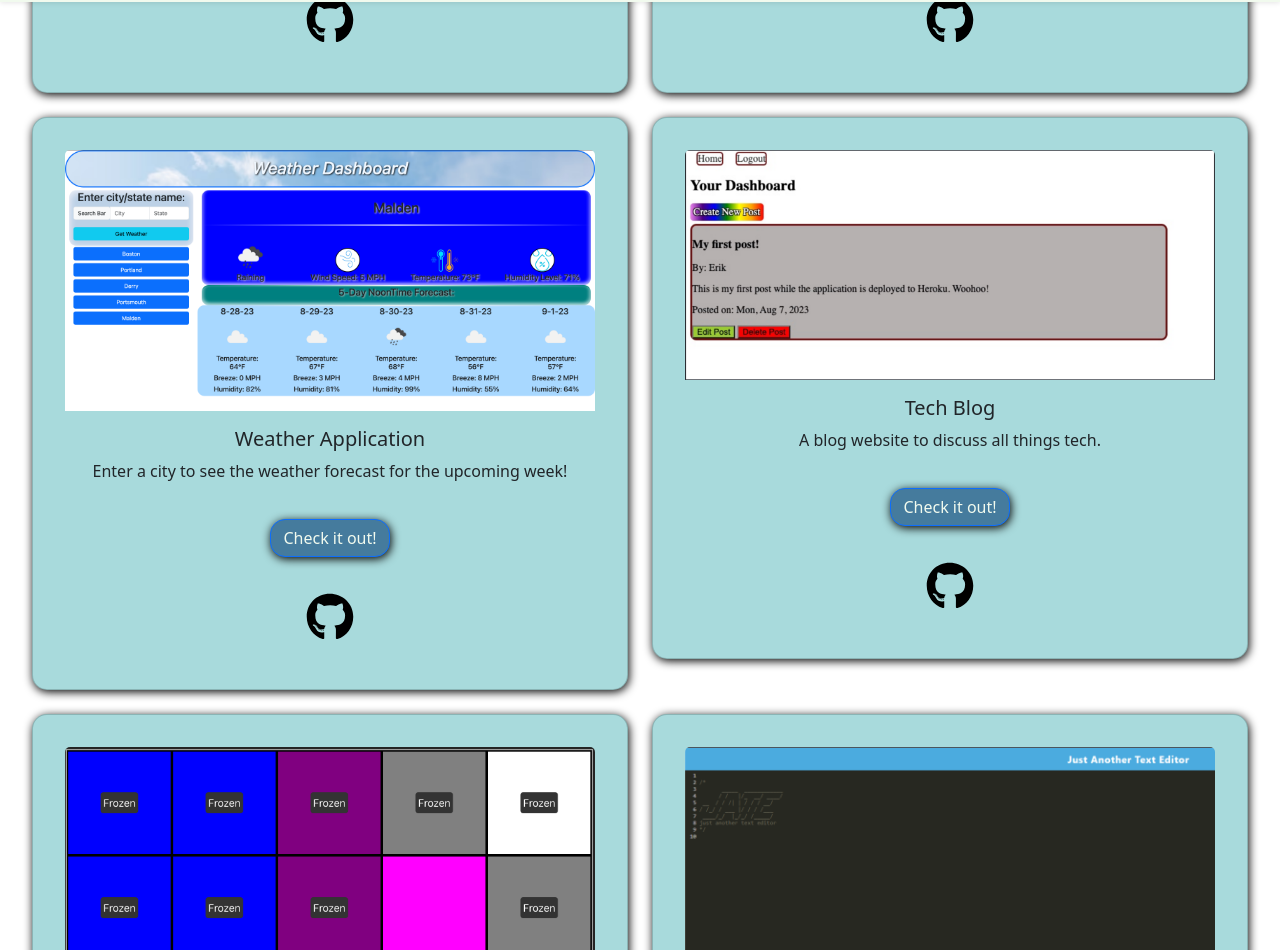
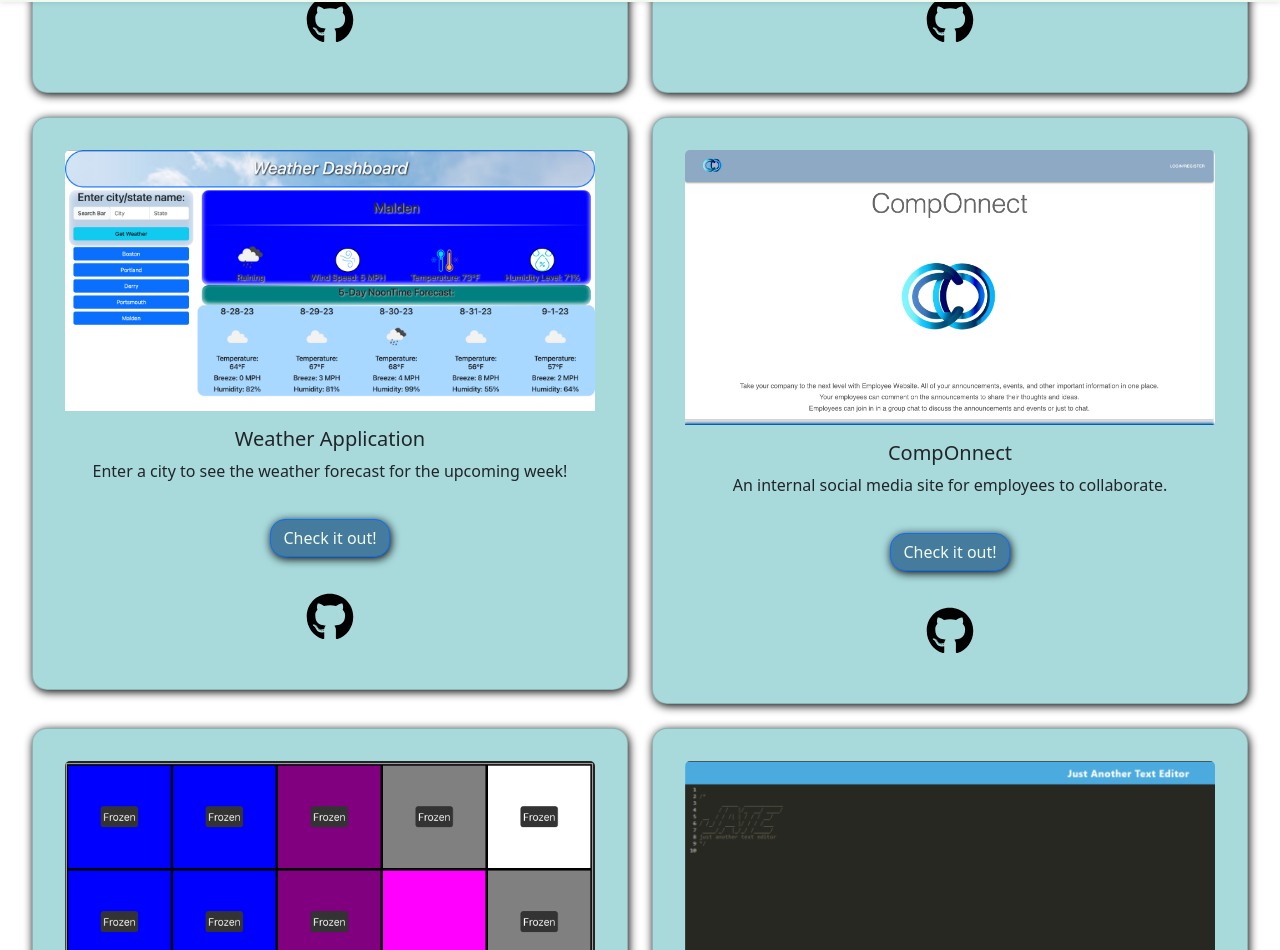
Before and after one commit to ErikAmerico/Portfolio2, a React (Vite) app: page /Portfolio in a window 1280 px wide. Shown: the part 798-1748 px from the top of the page. Built offline with nearby package versions, Linux system fonts and the light colour scheme.

Commit message:
replaced tech blog with compOnnect on portfolio page

```diff
--- a/src/components/Projects/Projects.js
+++ b/src/components/Projects/Projects.js
@@ -24,11 +24,11 @@ const Projects = [
     GitHub: "https://github.com/ErikAmerico/Weather-Dashboard",
   },
   {
-    Title: "Tech Blog",
-    Description: "A blog website to discuss all things tech.",
-    Image: "/images/techBlog.png",
-    Site: "https://modelviewcontrollerblog-2239baa9f97c.herokuapp.com/",
-    GitHub: "https://github.com/ErikAmerico/MVC-TECH-BLOG",
+    Title: "CompOnnect",
+    Description: "An internal social media site for employees to collaborate.",
+    Image: "/images/Componnect.png",
+    Site: "https://componnect-3a658d1d17cf.herokuapp.com/",
+    GitHub: "https://github.com/ErikAmerico/Employee-Website",
   },
   {
     Title: "Box Maze",
```
Also changed, not shown: public/images/Componnect.png (added), public/images/techBlog.png (deleted).
